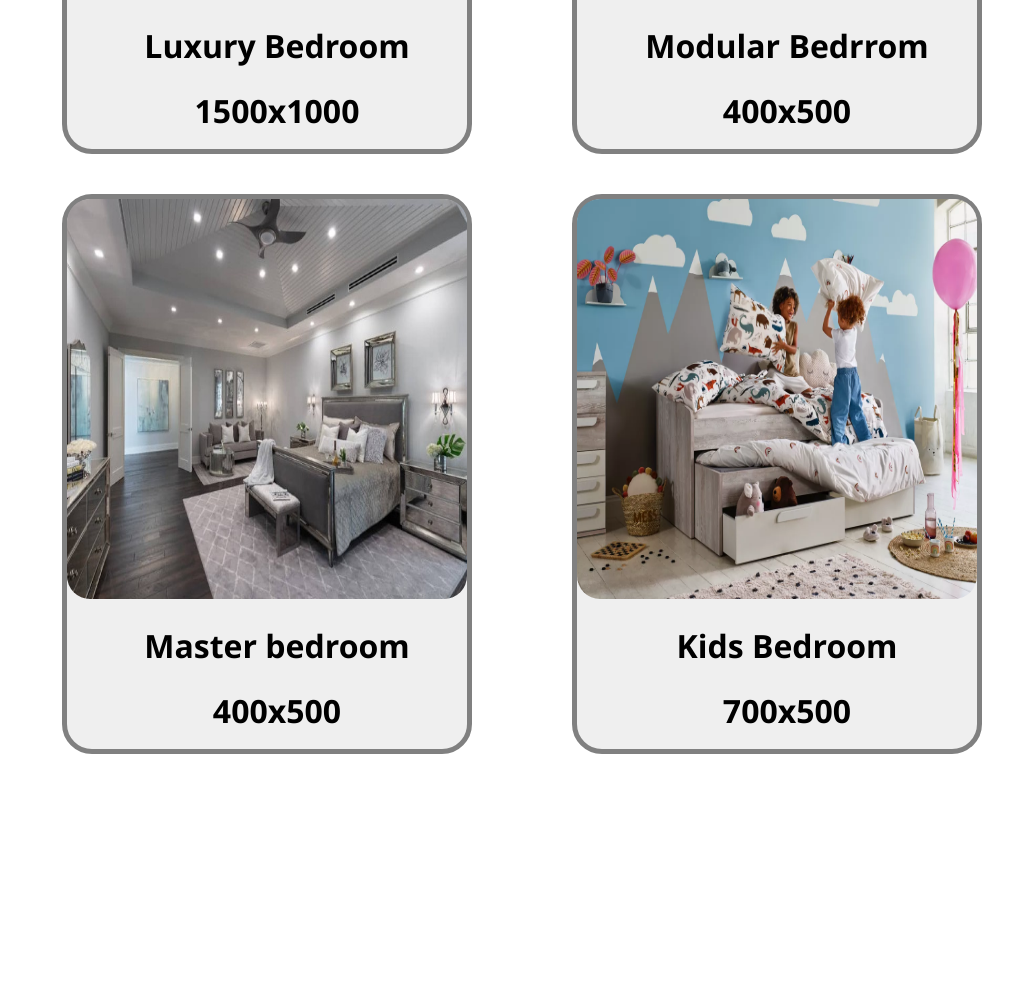
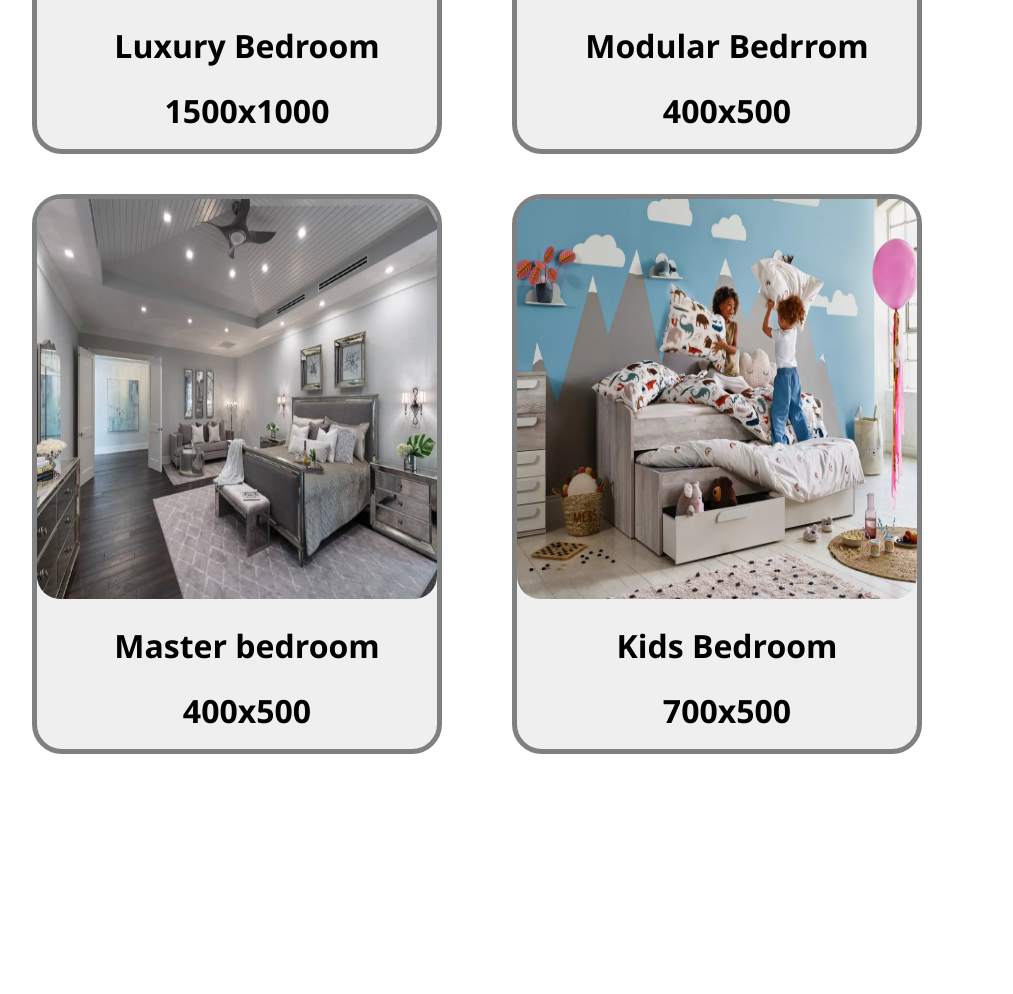
Before and after one commit to Harith252002/home-interiors-django, a Django app: page /category/cateogries/4/ in a window 1280 px wide. Shown: the part 608-1602 px from the top of the page, without its empty margins (46-1059 px from the left). Run offline with Django 5.2, Linux system fonts and the light colour scheme; data comes from the database, SQL or seed files in the repository.

Commit message:
Update cat.css

```diff
--- a/static/cat.css
+++ b/static/cat.css
@@ -43,7 +43,7 @@
     width: 400px;
     height: 550px;
     border: 5px solid gray;
-    margin-left: 100px;
+    margin-left: 70px;
     border-radius: 30px;
     float: left;
     margin-top: 40px;
```
